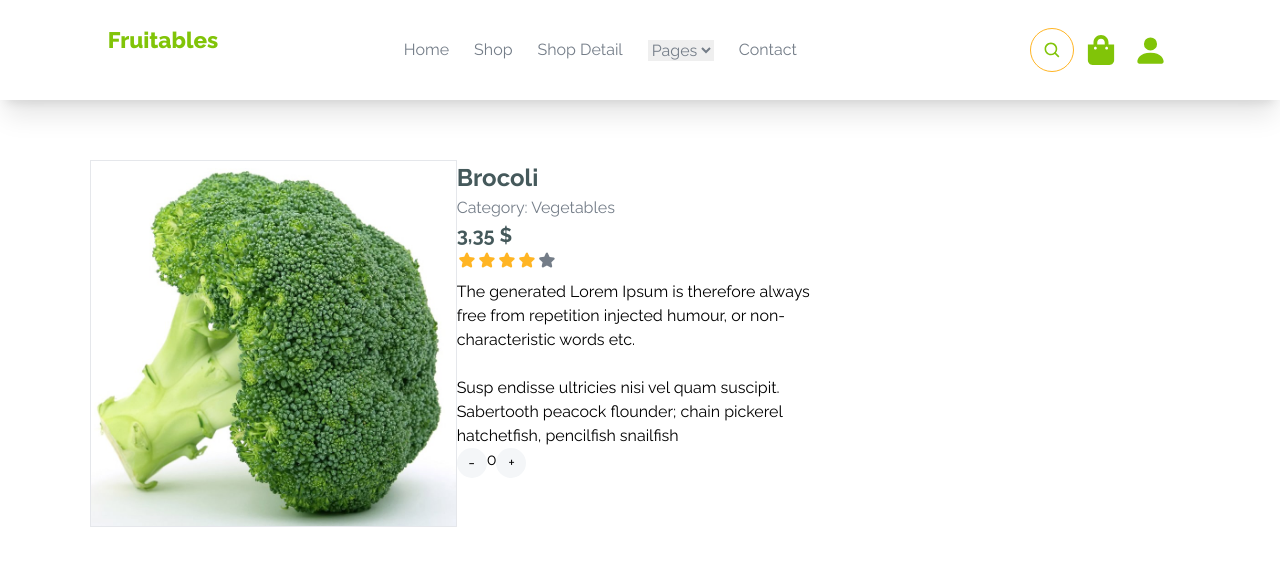
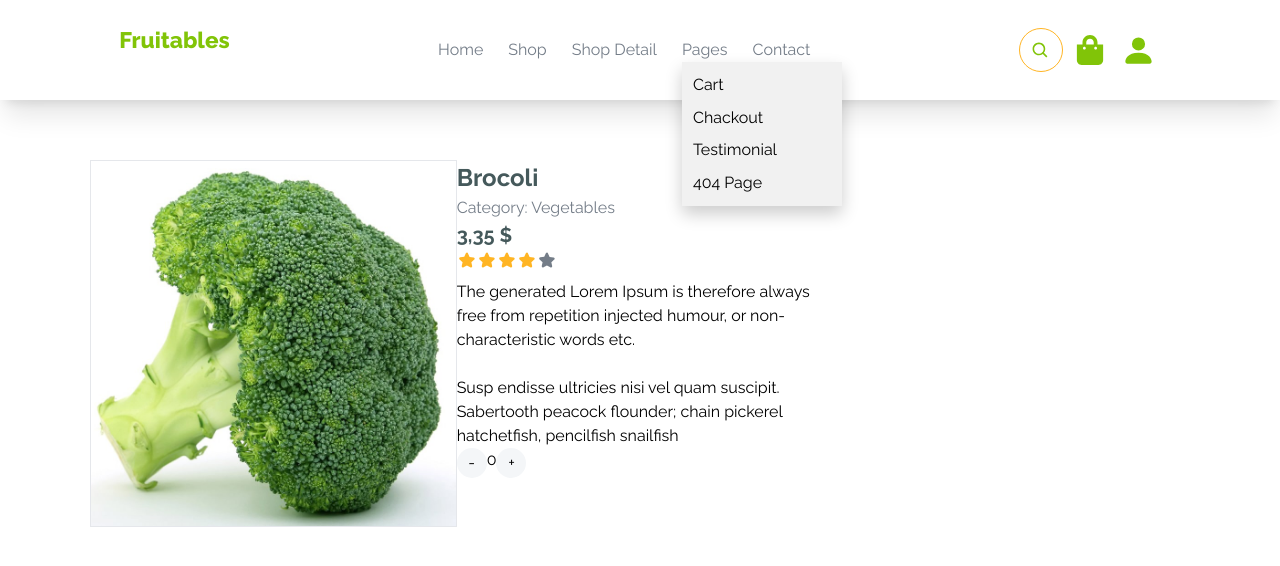
Before and after one commit to akmaljon88887777/Fruitables, a React (Create React App) app: page /shopdetail in a window 1280 px wide. Shown: the top 566 px of the page. Built offline with nearby package versions, Linux system fonts and the light colour scheme; the HTML template or start-up script is replaced by a standard one.

Commit message:
dropdown-qoshildi

```diff
--- a/src/App.css
+++ b/src/App.css
@@ -9,3 +9,40 @@
   background-size: cover;
   background-position: center;
 }
+
+.dropdown {
+  position: relative;
+  display: inline-block;
+}
+
+.dropdown-content {
+  display: grid;
+  position: absolute;
+  background-color: #f1f1f1;
+  width: 160px;
+  height: 144px;
+  text-align: start;
+  box-shadow: 0px 8px 16px 0px rgba(0, 0, 0, 0.2);
+  z-index: 1;
+  align-items: center;
+  padding: 7px;
+}
+
+.dropdown-content a {
+  color: black;
+  padding: 4px;
+  padding-left: 4px;
+  text-decoration: none;
+  display: block;
+}
+.dropdown-content a:hover {
+  background-color: #ddd;
+  padding: 0px;
+  margin: 0;
+}
+
+.dropdown:hover .dropdown-content {
+  display: block;
+  padding: 7px;
+  margin: 0;
+}
--- a/src/Components/Navbar/index.jsx
+++ b/src/Components/Navbar/index.jsx
@@ -4,6 +4,7 @@
 import { FaShoppingBag } from "react-icons/fa";
 import { BiSearch } from "react-icons/bi";
 import React from "react";
+import "../../App.css";
 // import JQuery from "jquery";
 
 import { Link, NavLink } from "react-router-dom";
@@ -61,17 +62,15 @@
 
           <Link to={"/shopdetail"}>Shop Detail</Link>
 
-          <select
-            className="active:border-none border-none focus:border-none w-[15%]"
-            name=""
-            id=""
-          >
-            <option value="">Pages</option>
-            <option value="">Cart</option>
-            <option value="">Checkout</option>
-            <option value="">Testimnional</option>
-            <option value="">404 Page</option>
-          </select>
+          <div class="dropdown">
+            <button class="dropbtn">Pages</button>
+            <div class="dropdown-content">
+              <a href="#">Cart</a>
+              <a href="#">Chackout</a>
+              <a href="#">Testimonial</a>
+              <a href="#">404 Page</a>
+            </div>
+          </div>
 
           <Link to={"/contact"}>Contact</Link>
         </div>
--- a/src/Pages/ShopDetail/index.jsx
+++ b/src/Pages/ShopDetail/index.jsx
@@ -6,13 +6,13 @@
   const [counter, setCounter] = useState(0);
   const handleClick1 = () => {
     // Counter state is incremented
-    setCounter(counter + 1);
+    setCounter((prev) => ++prev);
   };
 
   // Function is called everytime decrement button is clicked
   const handleClick2 = () => {
     // Counter state is decremented
-    setCounter(counter - 1);
+    setCounter((prev) => --prev);
   };
 
   return (
```
